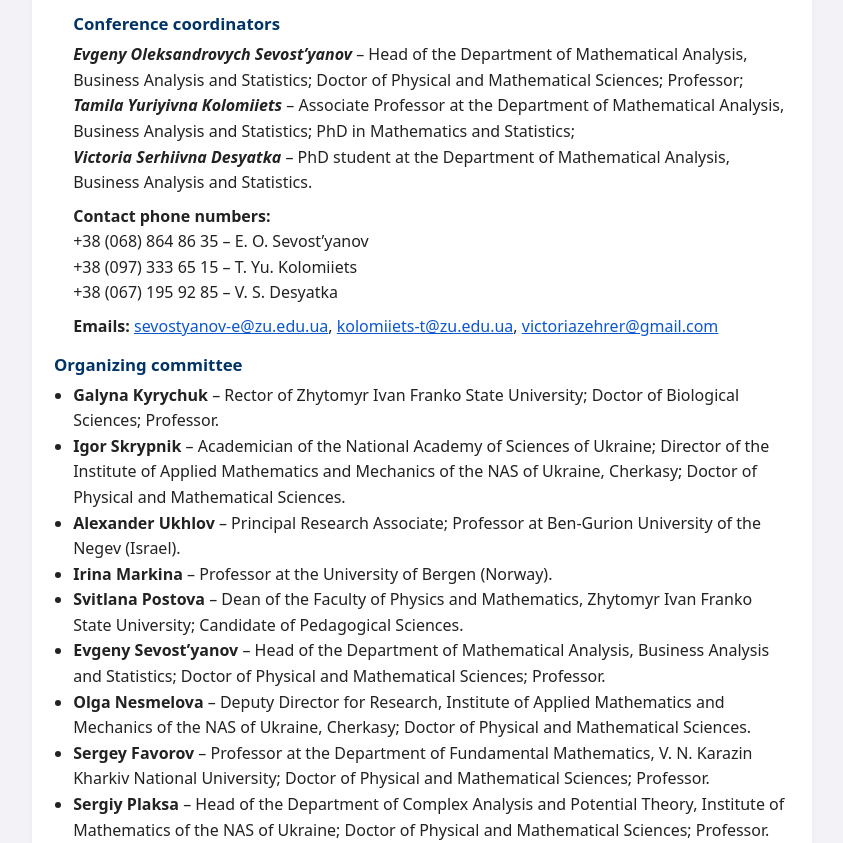
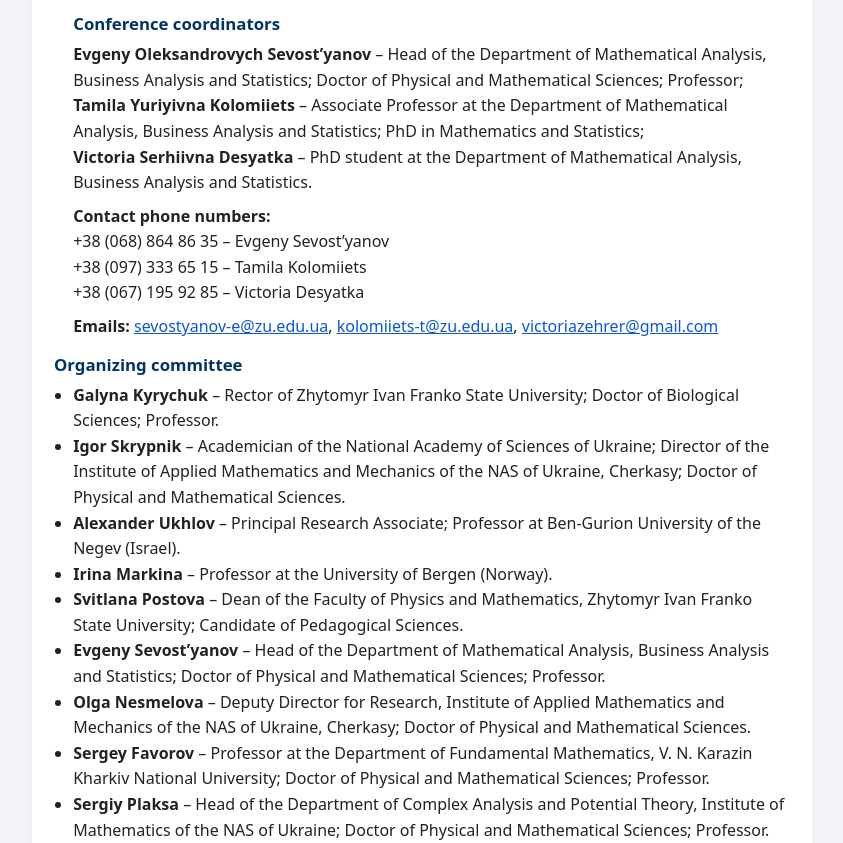
Before and after one commit to mathanconfzu2026/mathanconfzu2026.github.io, a plain HTML site: page index_en.html in a window 1280 px wide. Shown: the part 1466-2309 px from the top of the page, without its empty margins (218-1061 px from the left). Drawn offline with Linux system fonts and the light colour scheme.

Commit message:
Update index_en.html

```diff
--- a/index_en.html
+++ b/index_en.html
@@ -64,18 +64,18 @@ Zhytomyr Ivan Franko State University. The conference will be held in a hybrid f
 <h2>Committees</h2><h3>Co-organizers</h3><ul><li><strong>Ministry of Education and Science of Ukraine</strong></li><li><strong>Zhytomyr Ivan Franko State University</strong></li><li><strong>Fordham University (USA)</strong></li><li><strong>University of Bergen (Norway)</strong></li><li><strong>University of Bucharest (Romania)</strong></li><li><strong>Ben-Gurion University of the Negev (Israel)</strong></li><li><strong>Oles Honchar Dnipro National University</strong></li><li><strong>Donbas State Pedagogical University, Dnipro</strong></li><li><strong>Ivano-Frankivsk National Technical University of Oil and Gas</strong></li><li><strong>Institute of Mathematics Polish Academy of Sciences (Poland)</strong></li><li><strong>Institute of Mathematics of the National Academy of Sciences of Ukraine, Kyiv</strong></li><li><strong>Institute of Applied Mathematics and Mechanics of the National Academy of Sciences of Ukraine, Cherkasy</strong></li><li><strong>Taras Shevchenko National University of Kyiv</strong></li><li><strong>Ivan Franko National University of Lviv</strong></li><li><strong>Lviv Polytechnic National University</strong></li><li><strong>V. N. Karazin Kharkiv National University</strong></li>
 <h3>Conference coordinators</h3>
 <p>
-<strong><em>Evgeny Oleksandrovych Sevost’yanov</em></strong> – Head of the Department of Mathematical Analysis,
+<strong>Evgeny Oleksandrovych Sevost’yanov</strong> – Head of the Department of Mathematical Analysis,
 Business Analysis and Statistics; Doctor of Physical and Mathematical Sciences; Professor;<br/>
-<strong><em>Tamila Yuriyivna Kolomiiets</em></strong> – Associate Professor at the Department of Mathematical Analysis,
+<strong>Tamila Yuriyivna Kolomiiets</strong> – Associate Professor at the Department of Mathematical Analysis,
 Business Analysis and Statistics; PhD in Mathematics and Statistics;<br/>
-<strong><em>Victoria Serhiivna Desyatka</em></strong> – PhD student at the Department of Mathematical Analysis,
+<strong>Victoria Serhiivna Desyatka</strong> – PhD student at the Department of Mathematical Analysis,
 Business Analysis and Statistics.
 </p>
 
 <p><strong>Contact phone numbers:</strong><br/>
-+38 (068) 864 86 35 – E. O. Sevost’yanov<br/>
-+38 (097) 333 65 15 – T. Yu. Kolomiiets<br/>
-+38 (067) 195 92 85 – V. S. Desyatka
++38 (068) 864 86 35 – Evgeny Sevost’yanov<br/>
++38 (097) 333 65 15 – Tamila Kolomiiets<br/>
++38 (067) 195 92 85 – Victoria Desyatka
 </p>
 
 <p><strong>Emails:</strong>
```
